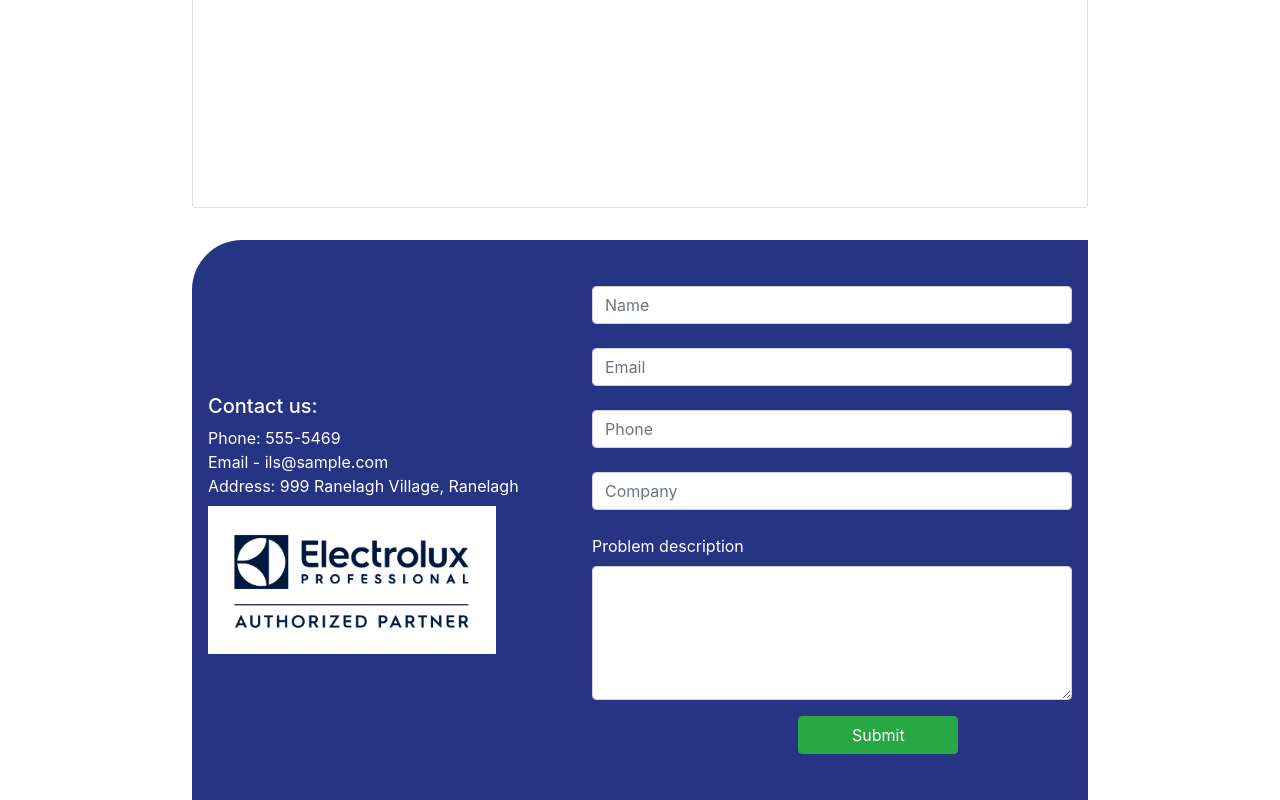
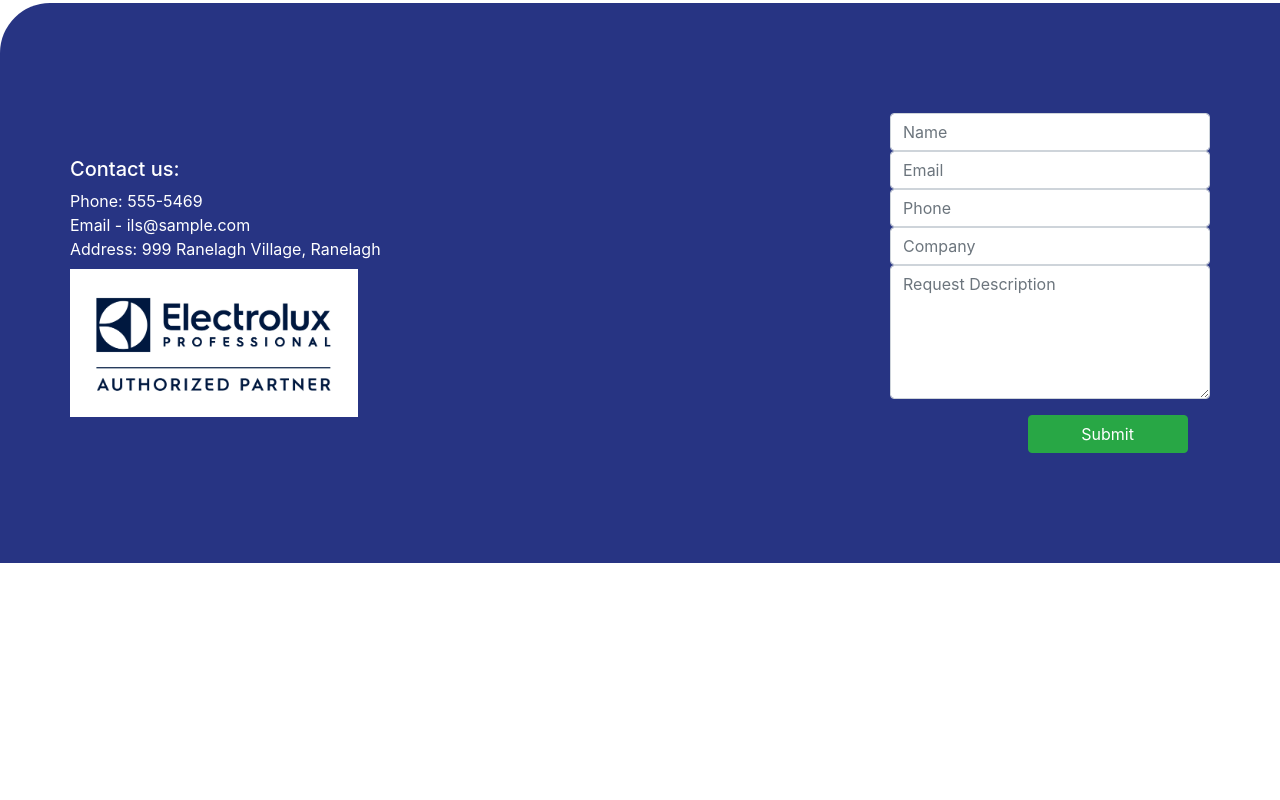
Before and after one commit to RaphaelQSmith/irish-laundry-system, a Next.js app: page /clients in a window 1280 px wide. Shown: the part 1444-2244 px from the top of the page. After the commit the page ends 2007 px from the top, so only its background shows below. Built offline with nearby package versions, Linux system fonts and the light colour scheme.

Commit message:
General CSS adjustments

```diff
--- a/pages/components/Footer.tsx
+++ b/pages/components/Footer.tsx
@@ -31,28 +31,23 @@ export default function Footer() {
                                         <Form.Control type="text" placeholder="Name" />
                                     </Col>
                                 </Row>
-                                <br />
                                 <Row>
                                     <Col>
                                         <Form.Control type="email" placeholder="Email" />
                                     </Col>
                                 </Row>
-                                <br />
                                 <Row>
                                     <Col>
                                         <Form.Control type="phone" placeholder="Phone" />
                                     </Col>
                                 </Row>
-                                <br />
                                 <Row>
                                     <Col>
                                         <Form.Control type="text" placeholder="Company" />
                                     </Col>
                                 </Row>
-                                <br />
                                 <Form.Group className="mb-3" controlId="exampleForm.ControlTextarea1">
-                                    <Form.Label>Problem description</Form.Label>
-                                    <Form.Control as="textarea" rows={5} />
+                                    <Form.Control as="textarea" placeholder="Request Description" rows={5} />
                                 </Form.Group>
                                 <Button variant="success" type="submit" style={{ width: "10rem", marginLeft: "43%" }}>
                                     Submit
--- a/pages/components/components.module.css
+++ b/pages/components/components.module.css
@@ -56,6 +56,6 @@
 
 @media (min-width: 900px){
     .footerText{
-        width: 30rem;
+        width: 20rem;
     }
 }
--- a/pages/styles/Home.module.css
+++ b/pages/styles/Home.module.css
@@ -4,8 +4,3 @@
     flex: 1;
     justify-content:'center';
 }
-
-@media (min-width: 800px){
-    .wrapper{padding: 0 15%;
-    }
-}
--- a/styles/Home.module.css
+++ b/styles/Home.module.css
@@ -29,6 +29,7 @@
     margin: 2rem 0;
     justify-content: center;
     text-align: center;
+    margin: 3rem 20rem;
     font-weight: 700;
 }
 
@@ -39,7 +40,7 @@
 }
 
 .serviceForm{
-    margin: 4rem 10rem;
+    margin: 4rem 40rem;
     margin: black;
 }
 
```
